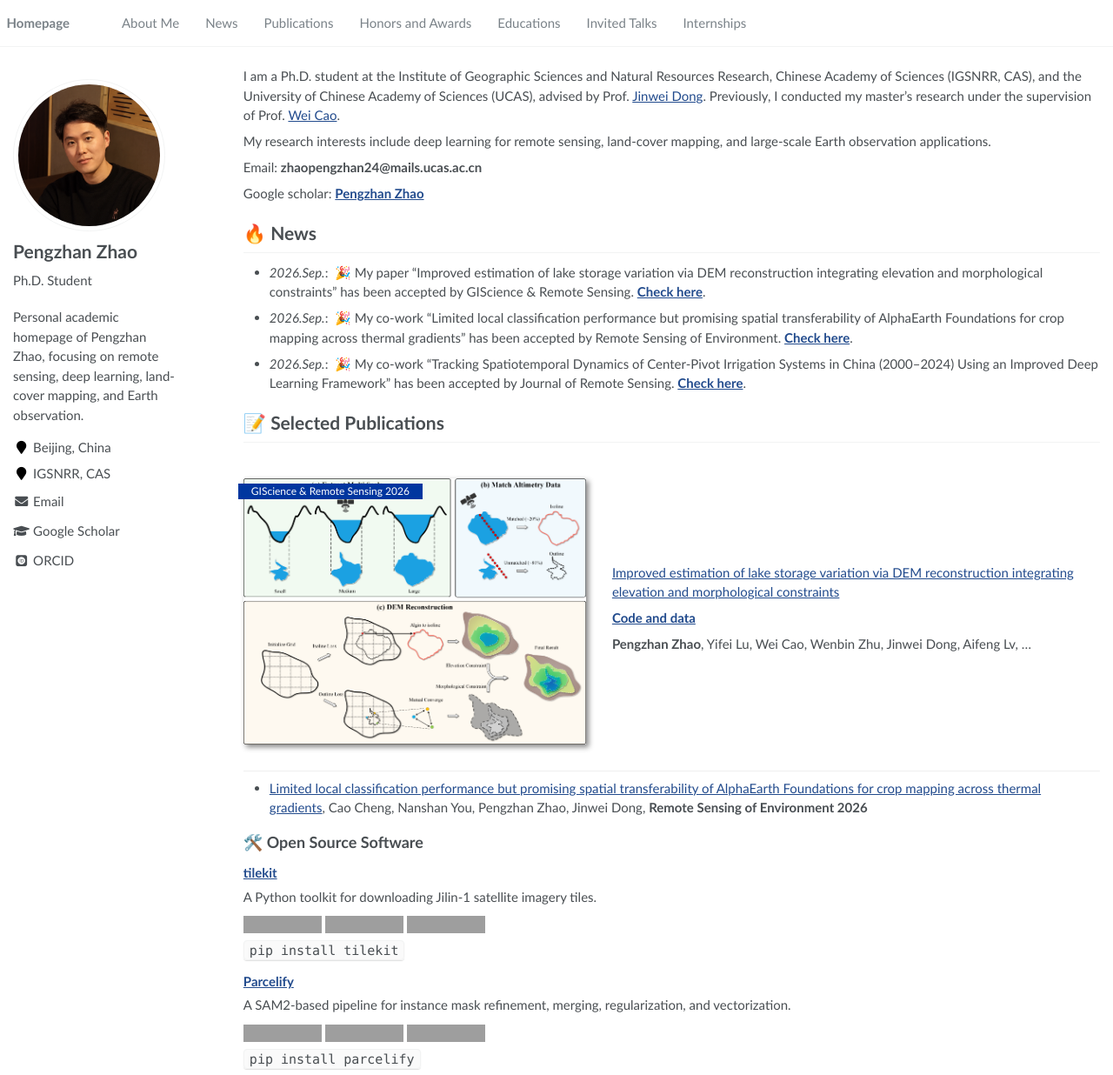
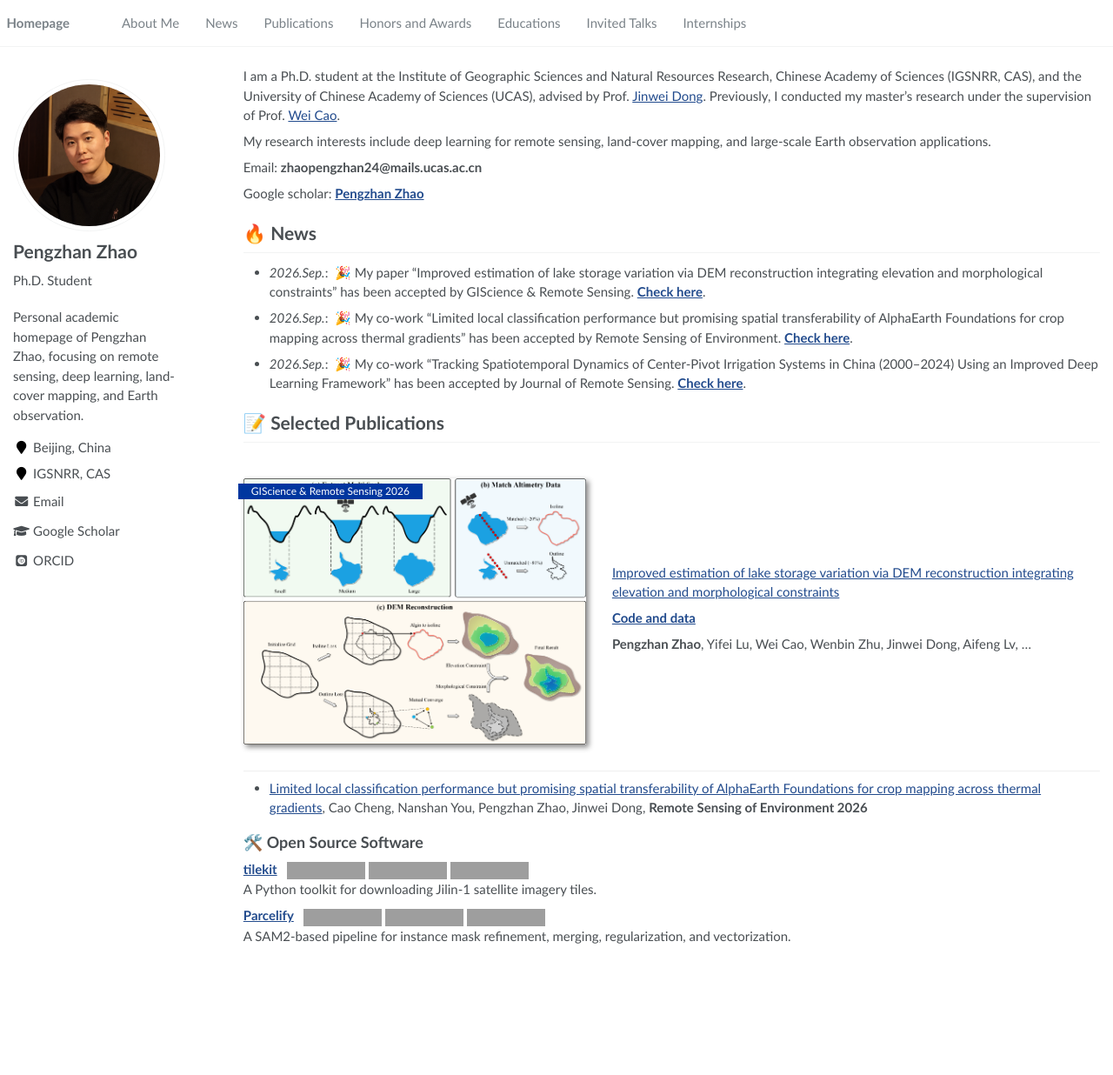
Before and after one commit to zhaopengzhan/zhaopengzhan.github.io, a Jekyll site: the page built from _pages/about.md, in a window 1280 px wide and 1236 px high, cut to the strip 0-1236 px from the top of the window. Shown: the whole strip at 87% size. Built offline with Jekyll 4.4.1, drawn with Linux system fonts in a browser that asks for light colours; some web fonts are replaced; grey boxes are pictures that could not be loaded.

Commit message:
update pypi

```diff
--- a/_pages/about.md
+++ b/_pages/about.md
@@ -58,22 +58,8 @@ Google scholar: [**Pengzhan Zhao**](https://scholar.google.com/citations?user=jw
 
 ## 🛠️ Open Source Software
 
-### [tilekit](https://github.com/zhaopengzhan/tilekit)
-
+**[tilekit](https://github.com/zhaopengzhan/tilekit)** &nbsp; [![PyPI](https://img.shields.io/pypi/v/tilekit)](https://pypi.org/project/tilekit/) [![Total Downloads](https://api.pepy.tech/badge/tilekit)](https://pepy.tech/projects/tilekit) [![Monthly Downloads](https://api.pepy.tech/badge/tilekit/month)](https://pepy.tech/projects/tilekit)
 A Python toolkit for downloading Jilin-1 satellite imagery tiles.
 
-[![PyPI](https://img.shields.io/pypi/v/tilekit)](https://pypi.org/project/tilekit/)
-[![Total Downloads](https://api.pepy.tech/badge/tilekit)](https://pepy.tech/projects/tilekit)
-[![Monthly Downloads](https://api.pepy.tech/badge/tilekit/month)](https://pepy.tech/projects/tilekit)
-
-`pip install tilekit`
-
-### [Parcelify](https://github.com/zhaopengzhan/Parcelify)
-
+**[Parcelify](https://github.com/zhaopengzhan/Parcelify)** &nbsp; [![PyPI](https://img.shields.io/pypi/v/parcelify)](https://pypi.org/project/parcelify/) [![Total Downloads](https://api.pepy.tech/badge/parcelify)](https://pepy.tech/projects/parcelify) [![Monthly Downloads](https://api.pepy.tech/badge/parcelify/month)](https://pepy.tech/projects/parcelify)
 A SAM2-based pipeline for instance mask refinement, merging, regularization, and vectorization.
-
-[![PyPI](https://img.shields.io/pypi/v/parcelify)](https://pypi.org/project/parcelify/)
-[![Total Downloads](https://api.pepy.tech/badge/parcelify)](https://pepy.tech/projects/parcelify)
-[![Monthly Downloads](https://api.pepy.tech/badge/parcelify/month)](https://pepy.tech/projects/parcelify)
-
-`pip install parcelify`
```
